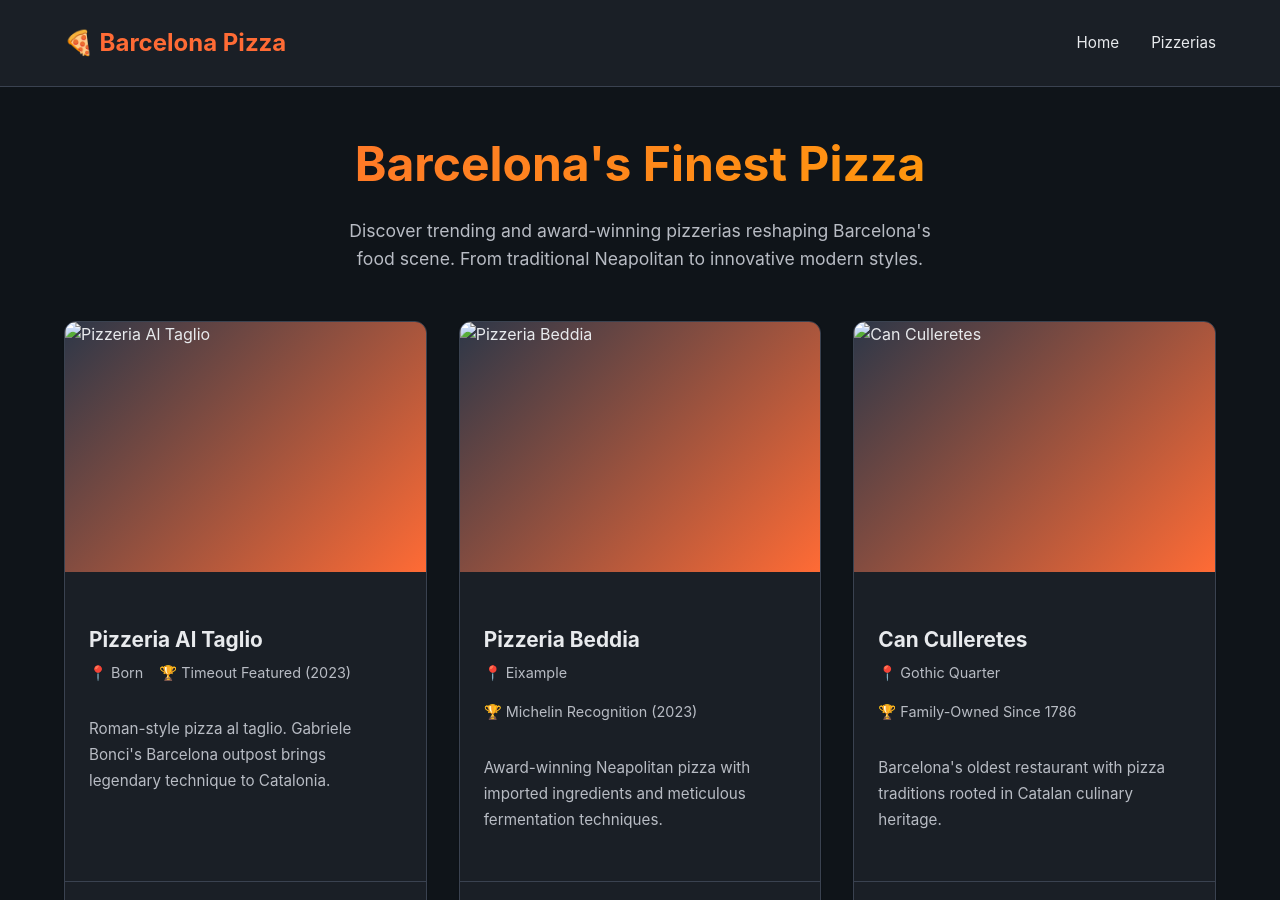
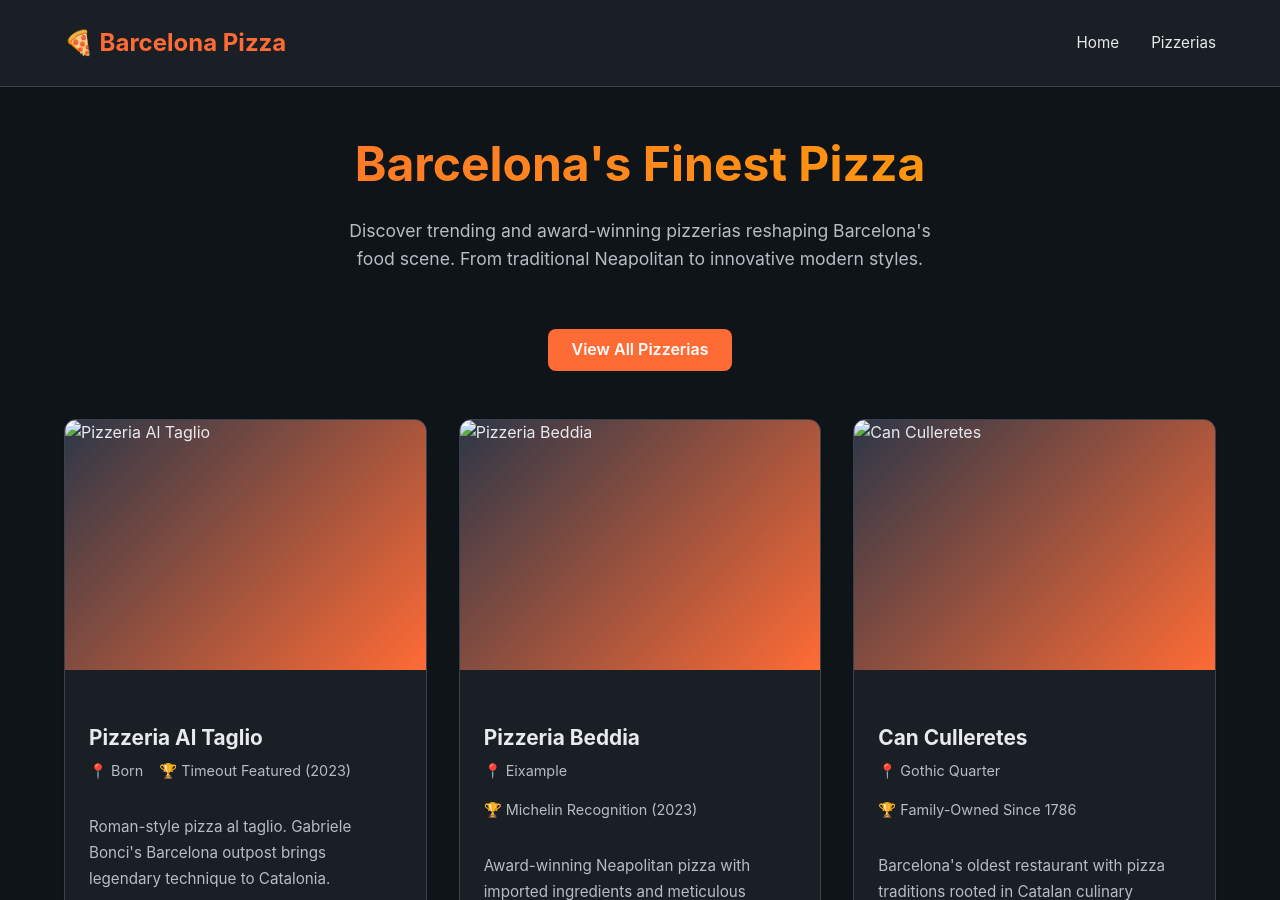
Before and after one commit to fiddi-clawbot/barcelona-pizza, a Jekyll site: the page built from index.md, in a window 1280 px wide and 900 px high. Built offline with Jekyll 4.4.1, drawn with Linux system fonts in a browser that asks for light colours.

Commit message:
Add button to pizzerias directory on home page

```diff
--- a/index.md
+++ b/index.md
@@ -5,6 +5,7 @@ layout: default
 <div class="hero">
     <h1>Barcelona's Finest Pizza</h1>
     <p>Discover trending and award-winning pizzerias reshaping Barcelona's food scene. From traditional Neapolitan to innovative modern styles.</p>
+    <a href="/barcelona-pizza/pizzerias.html" class="btn" style="margin-top: var(--space-lg); display: inline-block;">View All Pizzerias</a>
 </div>
 
 <div class="grid">
```
